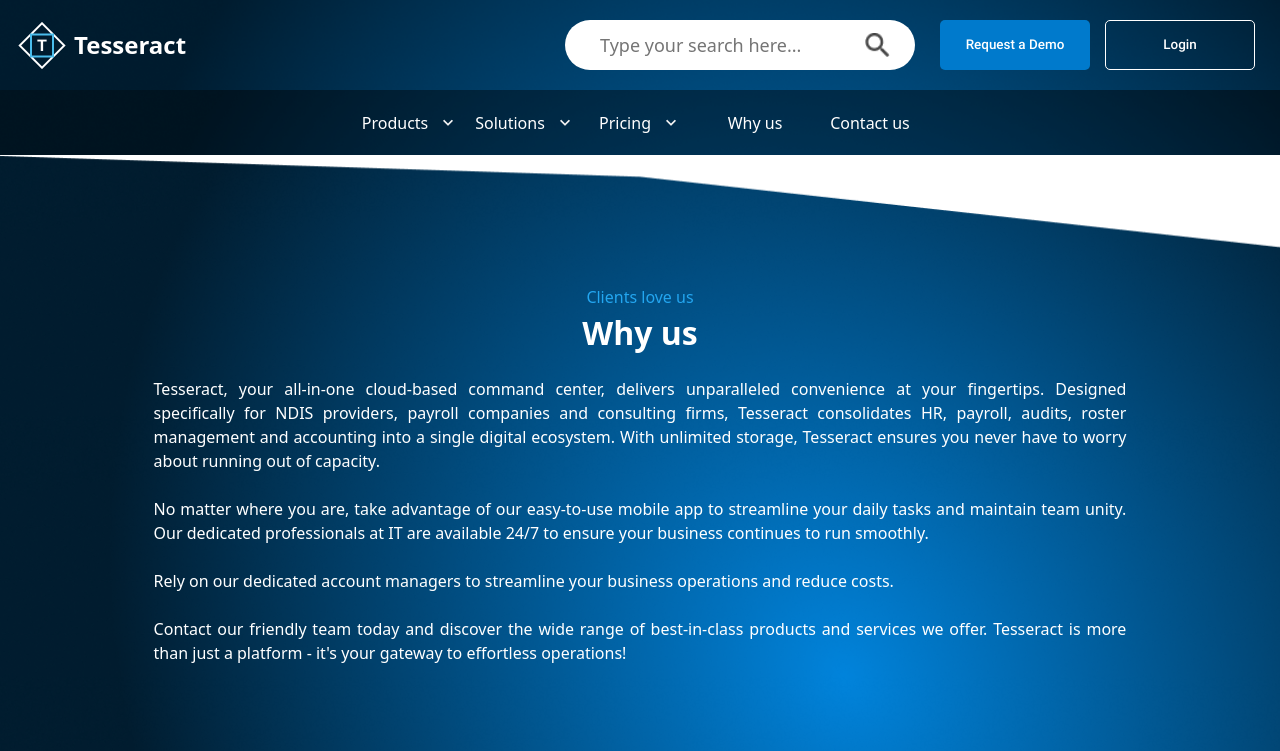
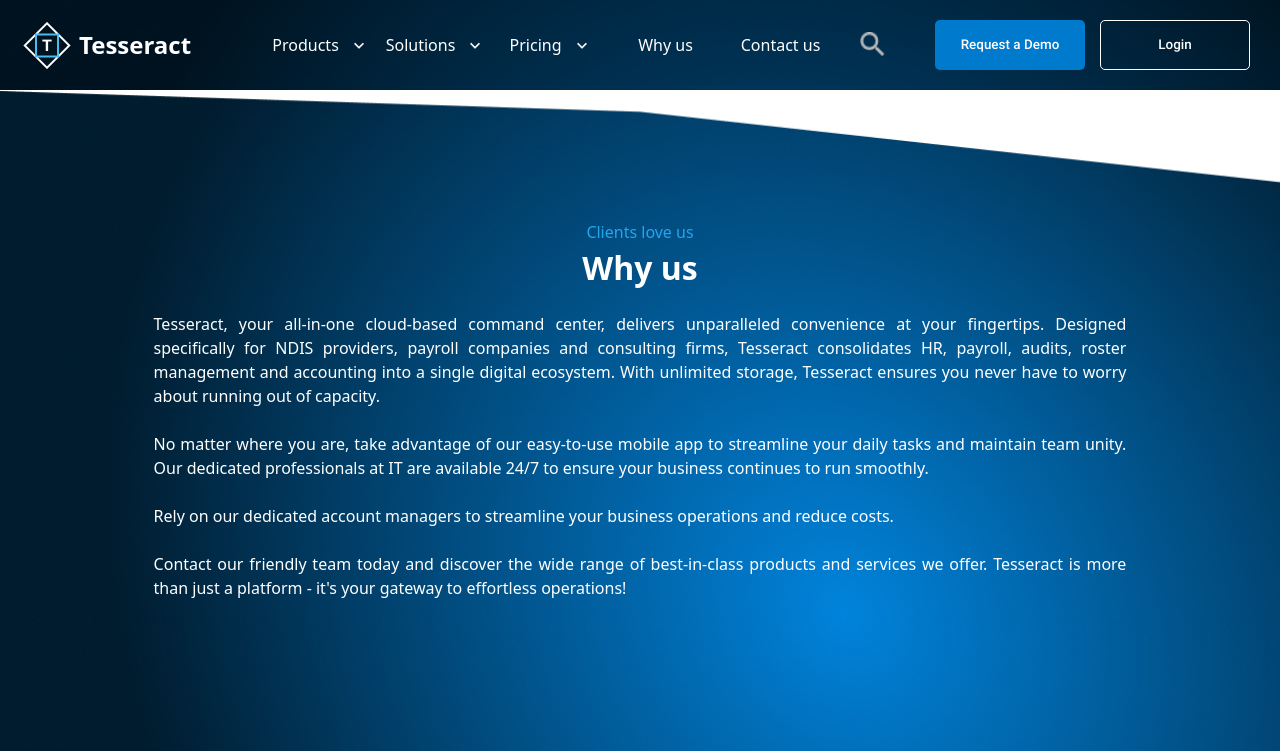
Before and after one commit to krishnakanthTM/tesseract, a React (Create React App) app: page /WhyUs in a window 1280 px wide. Shown: the top 751 px of the page. Built offline with nearby package versions, Linux system fonts and the light colour scheme.

Commit message:
added secondary nav to TopNav

```diff
--- a/src/App/Components/TopNav/TopNav.css
+++ b/src/App/Components/TopNav/TopNav.css
@@ -3,10 +3,20 @@
     display: flex;
     align-items: center;
     justify-content: space-between;
-    margin: 0px 10px;
+    padding: 0 15px;
 }
-
+.topNav-Secondary{
+    position: sticky;
+    top: 0;
+    width: 100%;
+    height: 90px;
+    display: flex;
+    align-items: center;
+    justify-content: space-between;
+    background: rgba(0, 0, 0, 0.3);
+}
 .topnav-logo {
+    margin: 0;
     color: white;
     font-size: 1.5rem;
     font-weight: bolder;
@@ -35,7 +45,14 @@
     top: -3px;
     cursor: pointer;
 }
-
+.topNav-searchicon-secondary{
+    width: 25px;
+    position: relative;
+    left: -50px;
+    top: 10px;
+    cursor: pointer;
+    filter: invert();
+}
 .topnav-button-1 {
     width: 150px;
     height: 50px;
@@ -59,7 +76,14 @@
 .topnav-hamberger {
     display: none;
 }
+.navbar-container-top{
+    width: 100%;
+    height: 65px;
 
+    display: flex;
+    color: white;
+    justify-content: center;
+}
 @media only screen and (max-width: 920px) {
     #topnav-search {
         width: 250px;
--- a/src/App/Components/TopNav/TopNav.jsx
+++ b/src/App/Components/TopNav/TopNav.jsx
@@ -4,26 +4,89 @@
 import logoIcon from "../../Assets/logo.png";
 import menuham from "../../Assets/menuham.png";
 import { useNavigate } from "react-router-dom";
+import downicon from "../../Assets/downicon.png";
 
-function TopNav() {
+function TopNav({ type }) {
   const navigate = useNavigate();
   return (
     <div className="page-header">
-      <div className="topNav-container">
+      <div
+        className={`topNav-container ${
+          type === "secondary" ? "topNav-Secondary" : ""
+        }`}
+      >
         <div className="topnav-logo" onClick={() => navigate("/")}>
           <img src={logoIcon} className="topnav-logoicon" alt="" />
           <div className="topnav-title">Tesseract</div>
         </div>
+        {type === "secondary" && (
+          <div className="topNavLinks">
+            <div className="navbar-container-top">
+              <div
+                onClick={() => {
+                  navigate("/Products");
+                }}
+                className="nav-items"
+              >
+                Products
+                <img className="nav-downArrow" src={downicon} alt="downarrow" />
+              </div>
+
+              <div
+                onClick={() => {
+                  // navigate("/Solutions");
+                }}
+                className="nav-items"
+              >
+                Solutions
+                <img className="nav-downArrow" src={downicon} alt="downarrow" />
+              </div>
+
+              <div
+                onClick={() => {
+                  navigate("/Pricing");
+                }}
+                className="nav-items"
+              >
+                Pricing
+                <img className="nav-downArrow" src={downicon} alt="downarrow" />
+              </div>
+
+              <div
+                onClick={() => {
+                  navigate("/WhyUs");
+                }}
+                className="nav-items"
+              >
+                Why us
+              </div>
+              <div
+                onClick={() => {
+                  navigate("/Contactus", { state: { title: "Contact Us" } });
+                }}
+                className="nav-items"
+              >
+                Contact us
+              </div>
+            </div>
+          </div>
+        )}
         <div className="buttons">
           <div className="searchbox">
-            <input
-              id="topnav-search"
-              type="text"
-              placeholder="Type your search here..."
-            />
+            {type !== "secondary" && (
+              <input
+                id="topnav-search"
+                type="text"
+                placeholder="Type your search here..."
+              />
+            )}
             <img
               src={searchIcon}
-              className="topnav-searchicon"
+              className={
+                type !== "secondary"
+                  ? "topnav-searchicon"
+                  : "topNav-searchicon-secondary"
+              }
               alt="topnav-search-icon"
             />
           </div>
--- a/src/App/Pages/Home/HomePage.jsx
+++ b/src/App/Pages/Home/HomePage.jsx
@@ -19,7 +19,7 @@
 function HomePage() {
   return (
     <>
-      <TopNav />
+      <TopNav type="primary" />
       <Navbar />
       <ImageWithContent data={unlockThePowerOfEfficiency} />
       <img src={rectangle} alt="rectangle" className="rectangle" />
--- a/src/App/Pages/Pricing/Pricing.jsx
+++ b/src/App/Pages/Pricing/Pricing.jsx
@@ -1,7 +1,6 @@
 import React from "react";
 import "./Pricing.css";
 import Footer from "../../Components/Footer/Footer";
-import Navbar from "../../Components/Navbar/Navbar";
 import TopNav from "../../Components/TopNav/TopNav";
 import Cards from "../../Components/cards/Cards";
 import {
@@ -14,8 +13,7 @@
 const Pricing = () => {
   return (
     <div>
-      <TopNav />
-      <Navbar />
+      <TopNav type="secondary" />
       {/* Section-1 */}
       <div className="Pricing-Section-1">
         <div className="pricingHeading">
--- a/src/App/Pages/Products/Products.jsx
+++ b/src/App/Pages/Products/Products.jsx
@@ -1,6 +1,5 @@
 import React from "react";
 import "./Products.css";
-import Navbar from "../../Components/Navbar/Navbar";
 import Footer from "../../Components/Footer/Footer";
 import ImageWithContent from "../../Components/ImageWithContent/ImageWithContent";
 import {
@@ -16,8 +15,7 @@
 const Products = () => {
   return (
     <div>
-      <TopNav />
-      <Navbar />
+      <TopNav type="secondary" />
       <ImageWithContent data={ProductsHero} />
       <ImageWithContent data={StaffManagement} />
       <ImageWithContent data={NDISSector} />
--- a/src/App/Pages/WhyUS/WhyUs.jsx
+++ b/src/App/Pages/WhyUS/WhyUs.jsx
@@ -1,6 +1,5 @@
 import React from "react";
 import "./WhyUs.css";
-import Navbar from "../../Components/Navbar/Navbar";
 import Footer from "../../Components/Footer/Footer";
 import TopNav from "../../Components/TopNav/TopNav";
 import Whyus from "../../Components/Whyus/Whyus";
@@ -9,9 +8,8 @@
   return (
     <div className="WhyUS-container">
       <div className="page-header">
-        <TopNav />
+        <TopNav type="secondary" />
       </div>
-      <Navbar />
       <Whyus />
       <Footer />
     </div>
```
